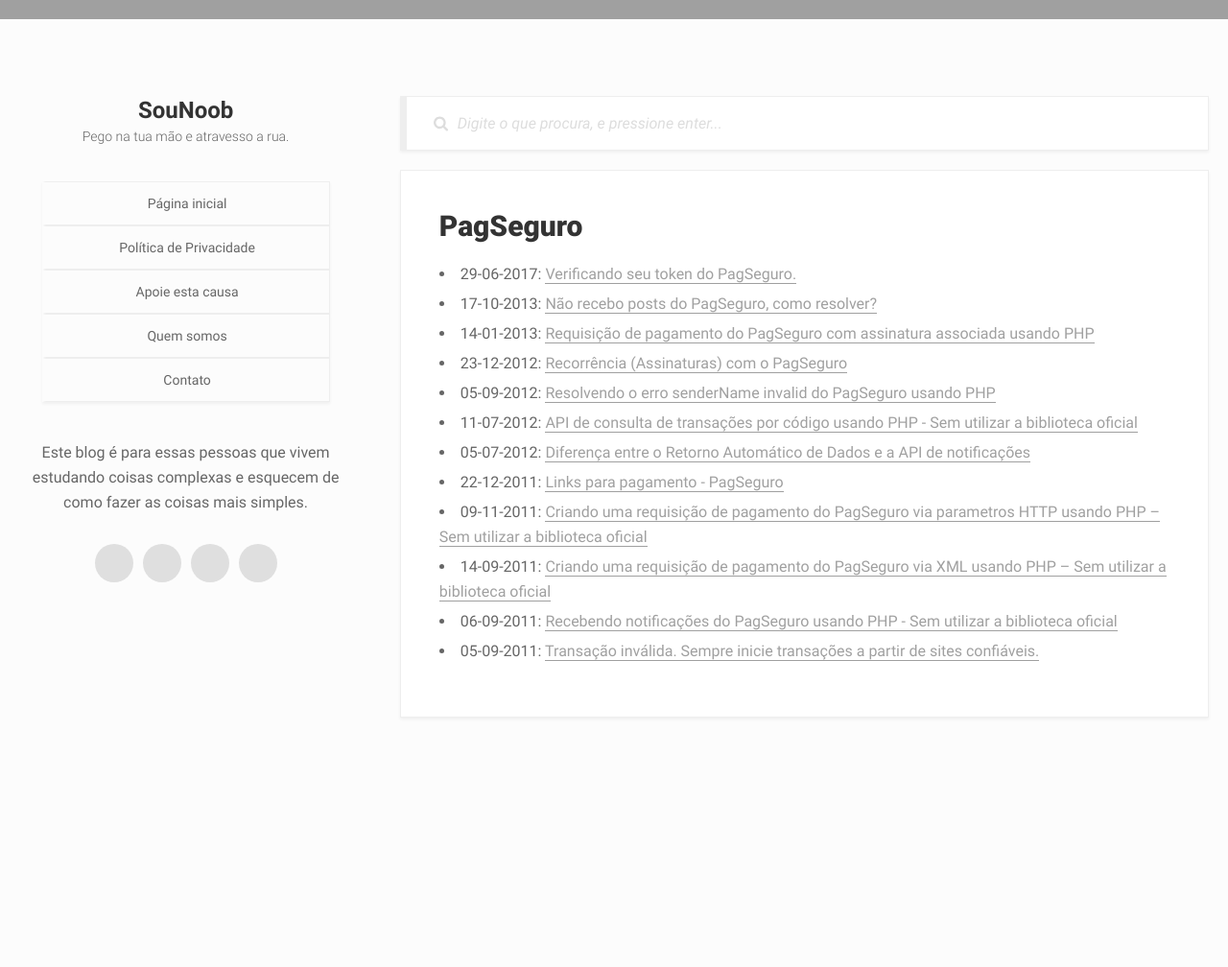
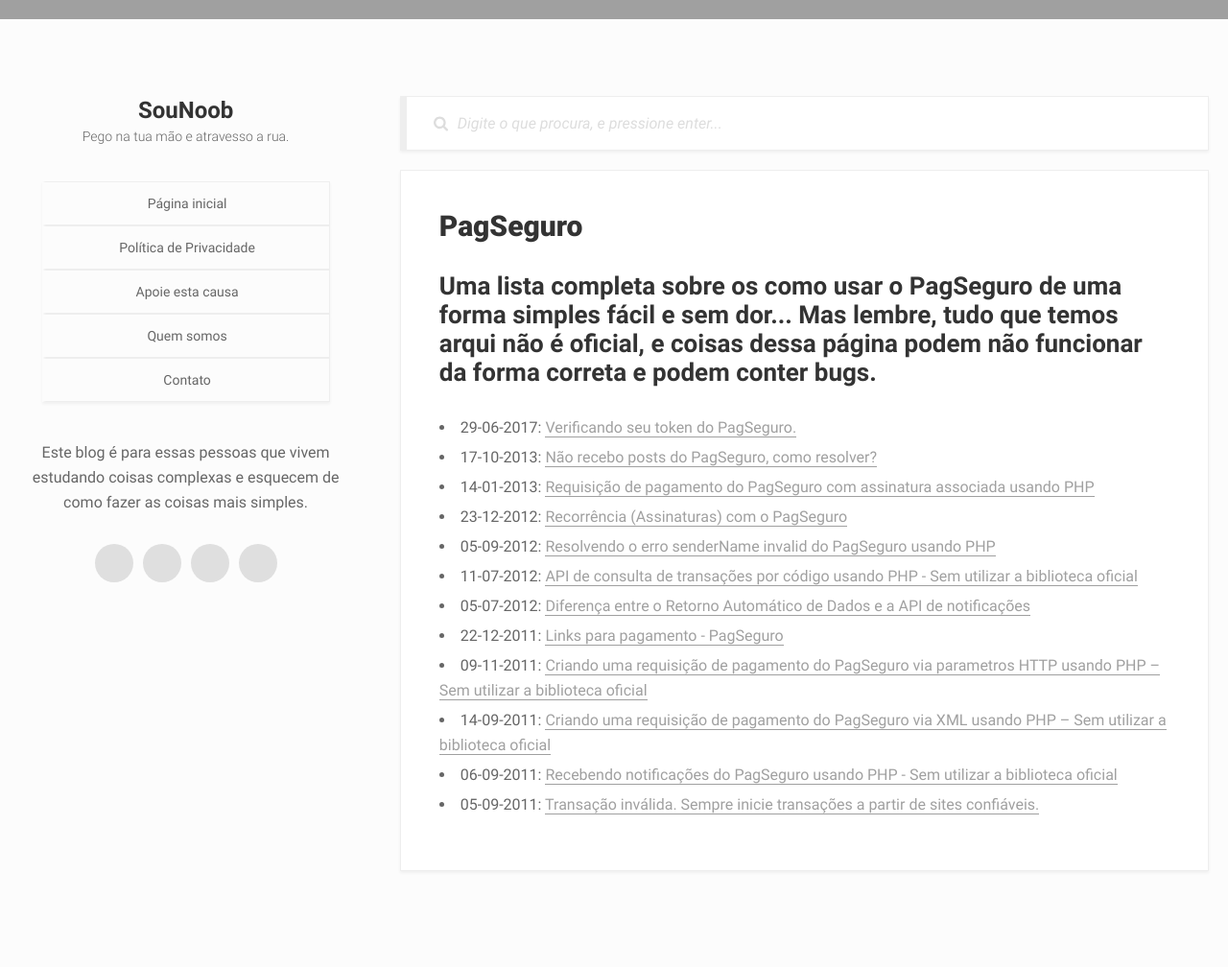
Before and after one commit to sounoob/sounoob.github.io, a Jekyll site: the page built from tag/pagseguro/index.html, in a window 1280 px wide. Shown: the whole page at 96% size. Built offline with Jekyll 4.4.1, drawn with Linux system fonts in a browser that asks for light colours; before the commit the page ends 900 px from its top, so only the background shows below that.

Commit message:
PagSeguro description

```diff
--- a/tag/pagseguro/index.html
+++ b/tag/pagseguro/index.html
@@ -2,4 +2,5 @@
 title: PagSeguro
 layout: tag
 tag: PagSeguro
+description: Uma lista completa sobre os como usar o PagSeguro de uma forma simples fácil e sem dor... Mas lembre, tudo que temos arqui não é oficial, e coisas dessa página podem não funcionar da forma correta e podem conter bugs.
 ---
```
